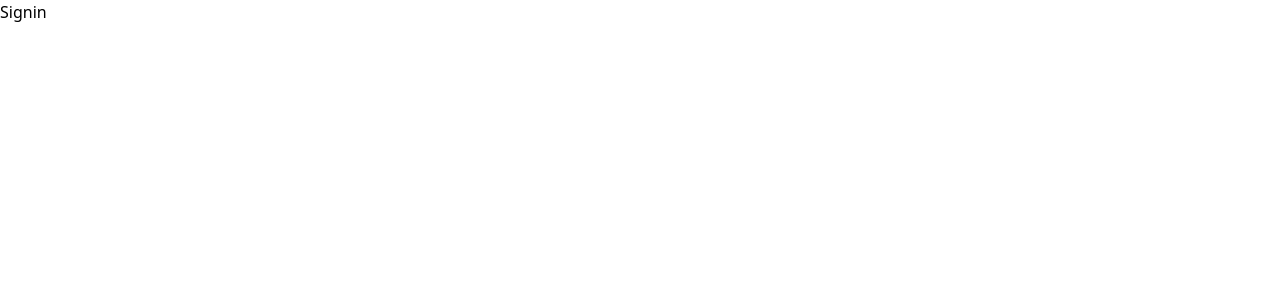
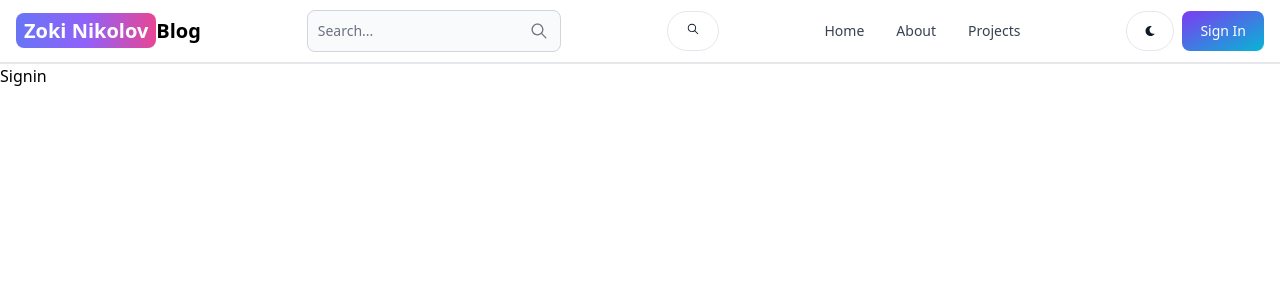
Before and after one commit to zoranstrumica/mern-blog, a React (Vite) app in the folder client/: page /sign-in in a window 1280 px wide. Shown: the top 300 px of the page. Built offline with nearby package versions, Linux system fonts and the light colour scheme.

Commit message:
create the header cection

```diff
--- a/client/package.json
+++ b/client/package.json
@@ -7,11 +7,14 @@
     "dev": "vite",
     "build": "vite build",
     "lint": "eslint .",
-    "preview": "vite preview"
+    "preview": "vite preview",
+    "type": "module"
   },
   "dependencies": {
+    "flowbite-react": "^0.10.1",
     "react": "^18.3.1",
     "react-dom": "^18.3.1",
+    "react-icons": "^5.2.1",
     "react-router-dom": "^6.26.0"
   },
   "devDependencies": {
--- a/client/src/App.jsx
+++ b/client/src/App.jsx
@@ -5,10 +5,12 @@
 import Signup from "./pages/Signup";
 import Dashboard from "./pages/Dashboard";
 import Projects from "./pages/Projects";
+import Header from "./components/Header";
 
 export default function App() {
   return (
     <BrowserRouter>
+      <Header />
       <Routes>
         <Route path="/" element={<Home />} />
         <Route path="/about" element={<About />} />
--- /dev/null
+++ b/client/src/components/Header.jsx
@@ -0,0 +1,52 @@
+import { Button, Navbar, TextInput } from "flowbite-react";
+import { Link, useLocation } from "react-router-dom";
+import { IoIosSearch } from "react-icons/io";
+import { FaMoon } from "react-icons/fa";
+
+export default function Header() {
+  const path = useLocation().pathname;
+  return (
+    <Navbar className="border-b-2">
+      <Link
+        to="/"
+        className="self-center whitespace-nowrap text-sm sm:text-xl font-semibold dark:text-white"
+      >
+        <span className="px-2 py-1 bg-gradient-to-r from-indigo-500 via-purple-500 to-pink-500 rounded-lg text-white">
+          Zoki Nikolov
+        </span>
+        Blog
+      </Link>
+      <form>
+        <TextInput
+          type="text"
+          placeholder="Search..."
+          rightIcon={IoIosSearch}
+          className="hidden lg:inline"
+        />
+      </form>
+      <Button className="'w-12 h-10 lg-hidden" color="gray" pill>
+        <IoIosSearch />
+      </Button>
+      <div className="flex gap-2 md:order-2">
+        <Button className="w-12 h-10 hidden sm:inline" color="gray" pill>
+          <FaMoon />
+        </Button>
+        <Link to="/sign-in">
+          <Button gradientDuoTone="purpleToBlue">Sign In</Button>
+        </Link>
+        <Navbar.Toggle />
+      </div>
+      <Navbar.Collapse>
+        <Navbar.Link active={path === "/"} as={"div"}>
+          <Link to="/">Home</Link>
+        </Navbar.Link>
+        <Navbar.Link active={path === "/about"} as={"div"}>
+          <Link to="/about">About</Link>
+        </Navbar.Link>
+        <Navbar.Link active={path === "/projects"} as={"div"}>
+          <Link to="/projects">Projects</Link>
+        </Navbar.Link>
+      </Navbar.Collapse>
+    </Navbar>
+  );
+}
--- a/client/tailwind.config.js
+++ b/client/tailwind.config.js
@@ -1,8 +1,16 @@
+const flowbite = require("flowbite-react/tailwind");
+
 /** @type {import('tailwindcss').Config} */
-export default {
-  content: ["./index.html", "./src/**/*.{js,ts,jsx,tsx}"],
+module.exports = {
+  content: [
+    "./index.html",
+    "./src/**/*.{js,ts,jsx,tsx}",
+    flowbite.content(), // Додај го Flowbite React content path
+  ],
   theme: {
     extend: {},
   },
-  plugins: [],
+  plugins: [
+    flowbite.plugin(), // Додај го Flowbite React plugin
+  ],
 };
```
Also changed, not shown: 1 other file (tests, documents, lock files or other folders).
